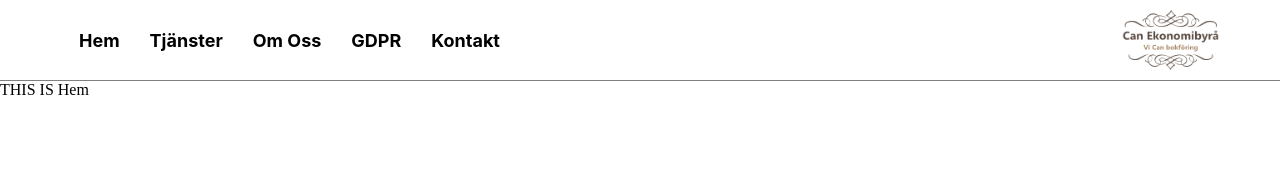
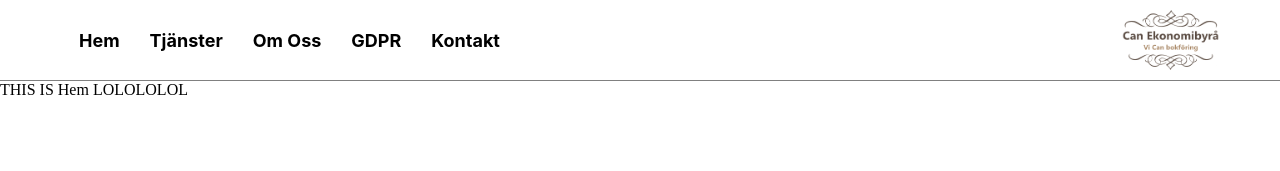
Before and after one commit to CreamyBanana/CanEkonomi, a React (Create React App) app: page / in a window 1280 px wide. Shown: the top 171 px of the page. Built offline with nearby package versions, Linux system fonts and the light colour scheme.

Commit message:
testcommitjao

```diff
--- a/src/sidor/Hem.js
+++ b/src/sidor/Hem.js
@@ -2,7 +2,7 @@ import React from 'react'
 
 function Hem() {
   return (
-    <div>THIS IS Hem</div>
+    <div>THIS IS Hem LOLOLOLOL</div>
 
   )
 
```
